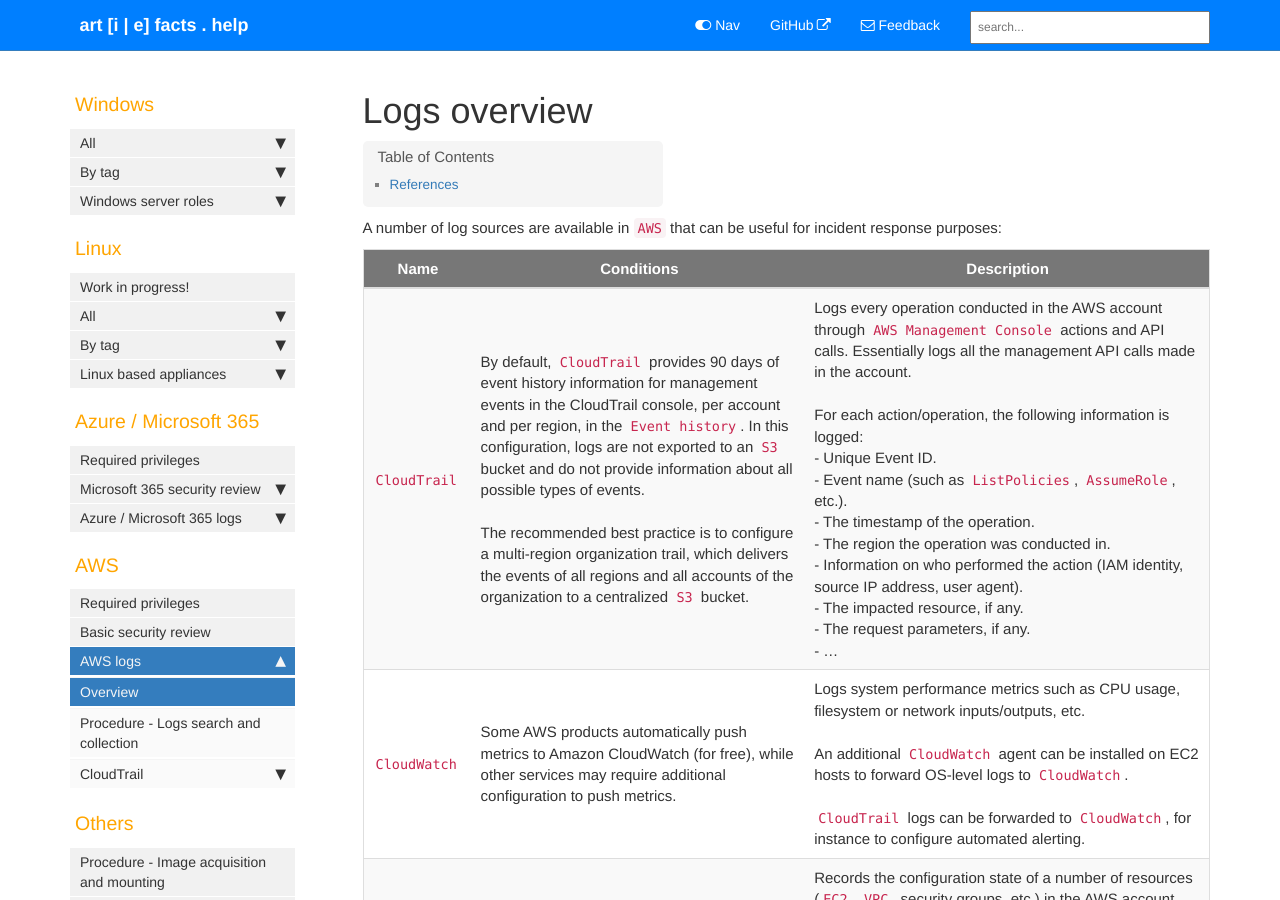
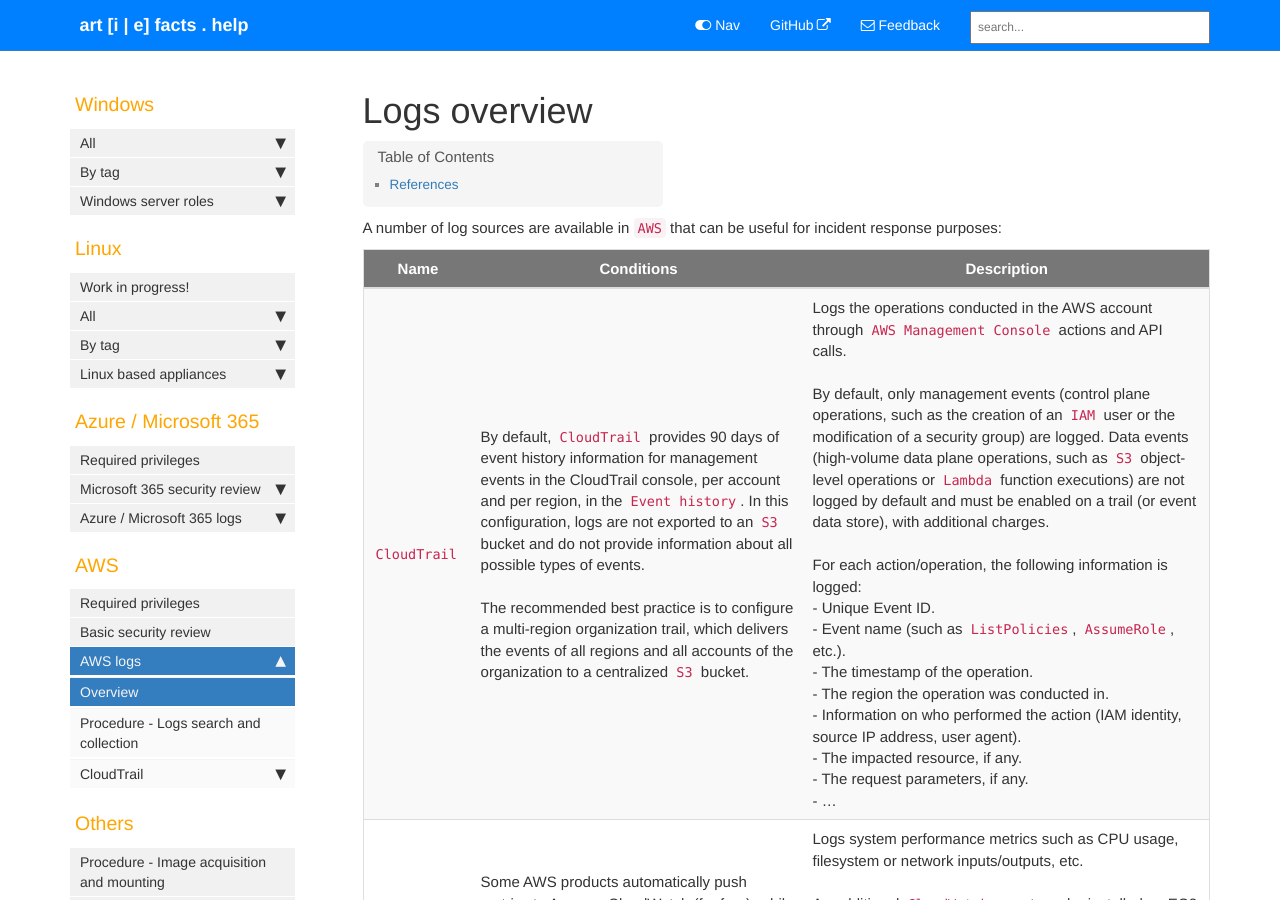
Before and after one commit to Qazeer/artefacts.help, a Jekyll site: the page built from pages/aws/logs_overview.md, in a window 1280 px wide and 900 px high. Built offline with Jekyll 4.4.1, drawn with Linux system fonts in a browser that asks for light colours; comment, search, counter and statistics services are not loaded.

Commit message:
[Artefact] AWS logs overview - Clarify what CloudTrail logs by default

```diff
--- a/pages/aws/logs_overview.md
+++ b/pages/aws/logs_overview.md
@@ -15,7 +15,7 @@ response purposes:
 
 | Name | Conditions | Description |
 |------|------------|-------------|
-| `CloudTrail` | By default, `CloudTrail` provides 90 days of event history information for management events in the CloudTrail console, per account and per region, in the `Event history`. In this configuration, logs are not exported to an `S3` bucket and do not provide information about all possible types of events. <br><br> The recommended best practice is to configure a multi-region organization trail, which delivers the events of all regions and all accounts of the organization to a centralized `S3` bucket. | Logs every operation conducted in the AWS account through `AWS Management Console` actions and API calls. Essentially logs all the management API calls made in the account. <br><br> For each action/operation, the following information is logged: <br> - Unique Event ID. <br> - Event name (such as `ListPolicies`, `AssumeRole`, etc.). <br> - The timestamp of the operation. <br> - The region the operation was conducted in. <br> - Information on who performed the action (IAM identity, source IP address, user agent). <br> - The impacted resource, if any. <br> - The request parameters, if any. <br> - ...  |
+| `CloudTrail` | By default, `CloudTrail` provides 90 days of event history information for management events in the CloudTrail console, per account and per region, in the `Event history`. In this configuration, logs are not exported to an `S3` bucket and do not provide information about all possible types of events. <br><br> The recommended best practice is to configure a multi-region organization trail, which delivers the events of all regions and all accounts of the organization to a centralized `S3` bucket. | Logs the operations conducted in the AWS account through `AWS Management Console` actions and API calls. <br><br> By default, only management events (control plane operations, such as the creation of an `IAM` user or the modification of a security group) are logged. Data events (high-volume data plane operations, such as `S3` object-level operations or `Lambda` function executions) are not logged by default and must be enabled on a trail (or event data store), with additional charges. <br><br> For each action/operation, the following information is logged: <br> - Unique Event ID. <br> - Event name (such as `ListPolicies`, `AssumeRole`, etc.). <br> - The timestamp of the operation. <br> - The region the operation was conducted in. <br> - Information on who performed the action (IAM identity, source IP address, user agent). <br> - The impacted resource, if any. <br> - The request parameters, if any. <br> - ...  |
 | `CloudWatch` | Some AWS products automatically push metrics to Amazon CloudWatch (for free), while other services may require additional configuration to push metrics. | Logs system performance metrics such as CPU usage, filesystem or network inputs/outputs, etc. <br><br> An additional `CloudWatch` agent can be installed on EC2 hosts to forward OS-level logs to `CloudWatch`. <br><br> `CloudTrail` logs can be forwarded to `CloudWatch`, for instance to configure automated alerting. |
 | `AWS Config` | AWS Config is not enabled by default. | Records the configuration state of a number of resources (`EC2`, `VPC`, security groups, etc.) in the AWS account. <br><br> There are two frequencies at which `AWS Config` can deliver configuration items: periodic and continuous. Periodic recording delivers configuration data once every 24 hours, only if a change has occurred. Continuous recording delivers configuration items whenever a change occurs. <br><br> If enabled, `AWS Config` can be used to detect configuration changes and retrieve historical data on them (what was created/modified, and when). `AWS Config` does not record who made a given change: the identity that conducted the change can be retrieved from the related `CloudTrail` events (that the `AWS Config` console can display in the resource timeline). |
 | `S3 Access Logs` | `S3 Access Logs` are not enabled by default and must be enabled on a per-bucket basis. | Logs bucket-level activities, i.e. access, upload, modification, and deletion of data stored in an `S3 bucket` (versus operations on the bucket object itself, as logged by `CloudTrail`). |
```
